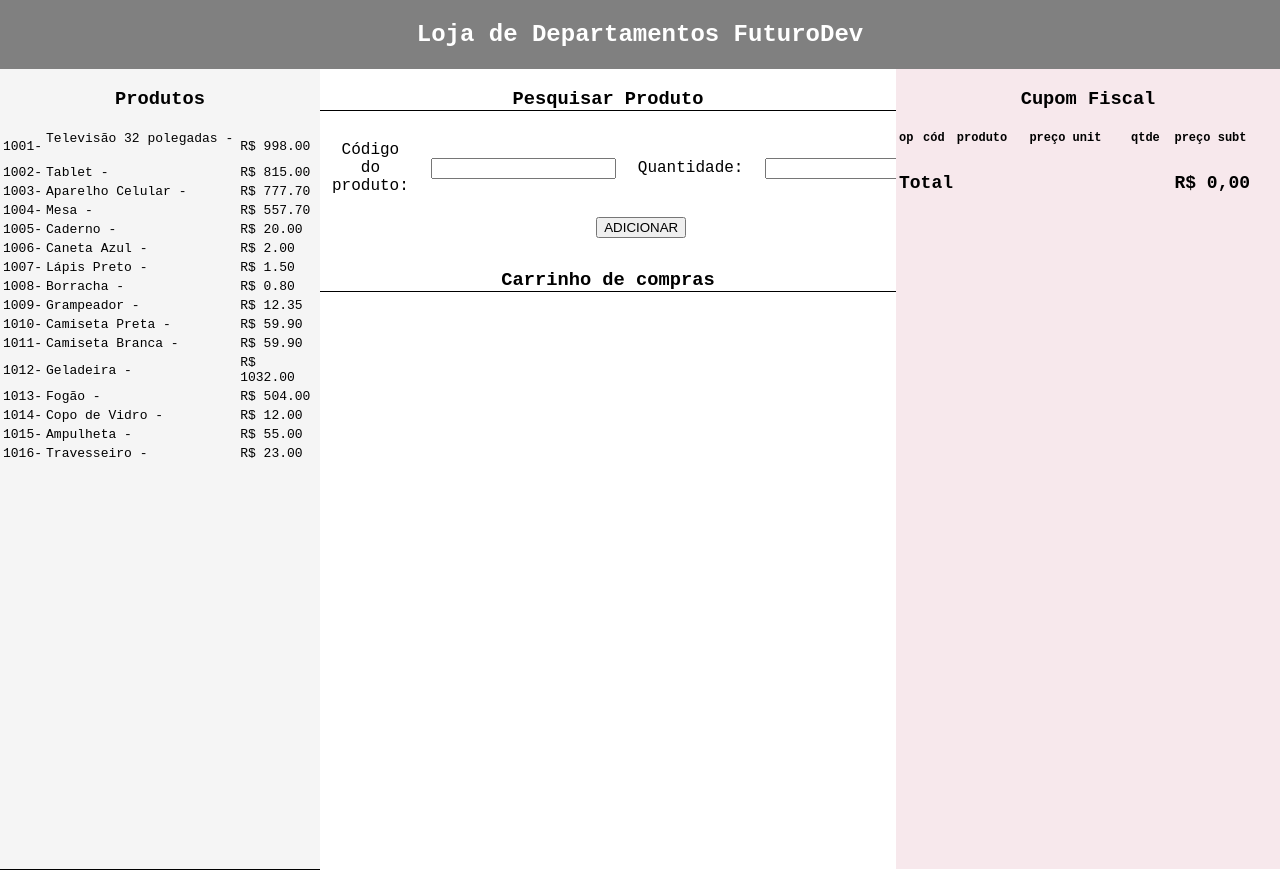
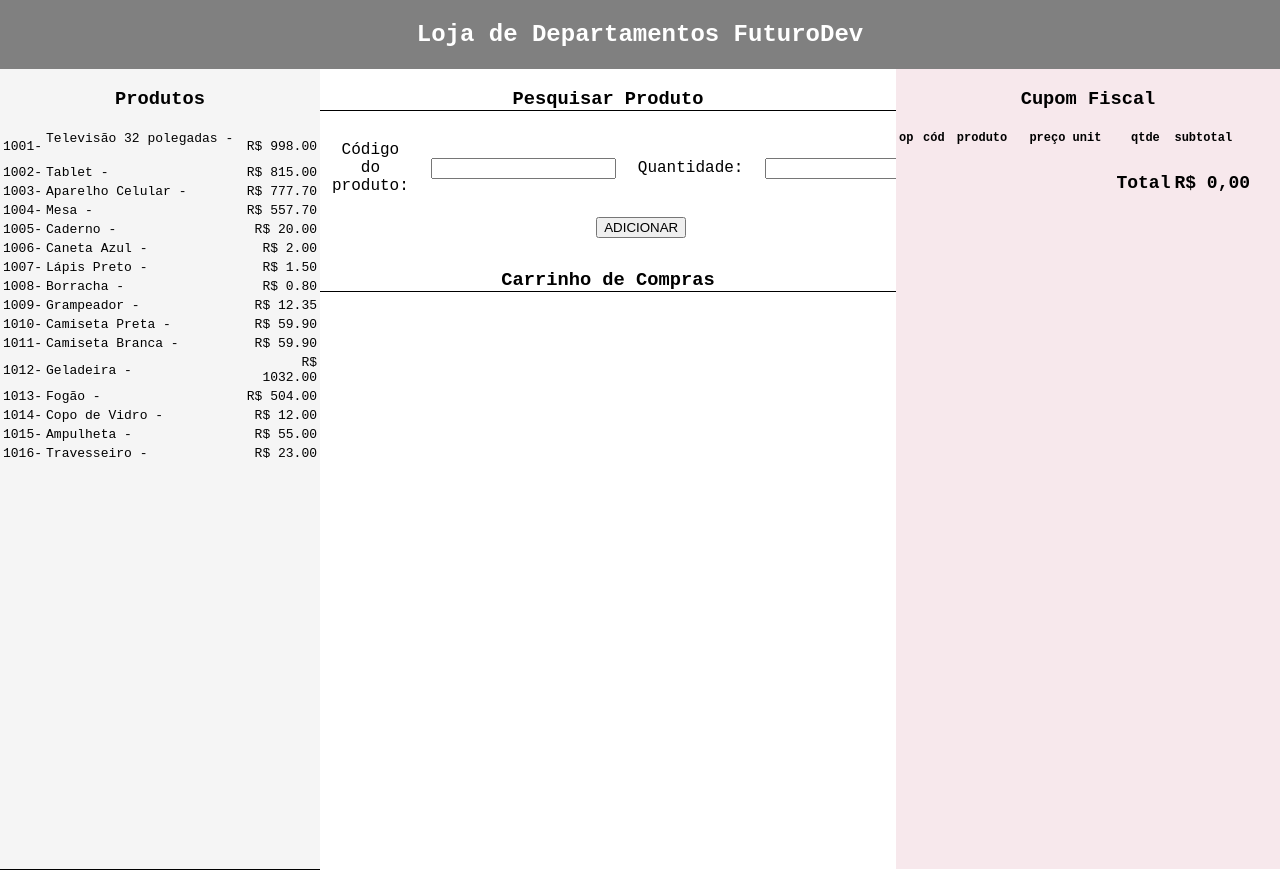
Before and after one commit to AneliseKipper/projeto-modulo-1, a React (Create React App) app: page / in a window 1280 px wide. Built offline with nearby package versions, Linux system fonts and the light colour scheme.

Commit message:
configura renderização componente produtos preço à direita, ajusta o total no cupom fiscal

```diff
--- a/src/App.css
+++ b/src/App.css
@@ -1,5 +1,5 @@
 .App {
   min-height: 100vh;
-  background-color: rgb(250, 245, 238);
+  background-color: #f7e8ec;
   font-family: 'Courier New', Courier, monospace;
 }
--- a/src/App.js
+++ b/src/App.js
@@ -15,7 +15,7 @@ function App() {
     if(carrinhoCompras.codigo){
 
         if(carrinhoItem.find((r)=>r.codigo ==carrinhoCompras.codigo)!=null){
-          alert('Produto existente no carrinho, verifique!')
+          alert('Produto já existente no carrinho, verifique!')
           return;
         }
 
--- a/src/components/CarrinhodeCompras/index.js
+++ b/src/components/CarrinhodeCompras/index.js
@@ -7,7 +7,7 @@ export default function Carrinho({carrinho,remover}) {
    return (
     <>
     <h3 >
-        Carrinho de compras
+        Carrinho de Compras
     </h3>
 
     {
--- a/src/components/CupomFiscal/index.js
+++ b/src/components/CupomFiscal/index.js
@@ -32,7 +32,7 @@ let soma = 0;
           <th>produto</th>
           <th>preço unit</th>
           <th>qtde</th>
-          <th>preço subt</th>
+          <th>subtotal</th>
           </tr></thead>
       <tbody>
 
@@ -57,7 +57,7 @@ let soma = 0;
           <th colSpan={6}><br></br></th>
         </tr>
         <tr>
-            <th colSpan={5} scope="row">Total</th>
+            <th colSpan={5} scope="row" align='right'>Total</th>
             <td colSpan={1}>{Intl.NumberFormat('pt-BR', {style: 'currency', currency: 'BRL'})
 .format(soma) }</td>
         </tr>
--- a/src/components/Produtos/index.js
+++ b/src/components/Produtos/index.js
@@ -27,7 +27,7 @@ export default function Produtos() {
             <tr key={i}>
               <td>{p.codigo}-</td>
               <td>{p.descricao}&nbsp;-&nbsp;</td>
-              <td>R$ {p.preco.toFixed(2)}</td>
+              <td align='right'>R$ { p.preco.toFixed(2)} </td>
             </tr>
           )
         })
```
